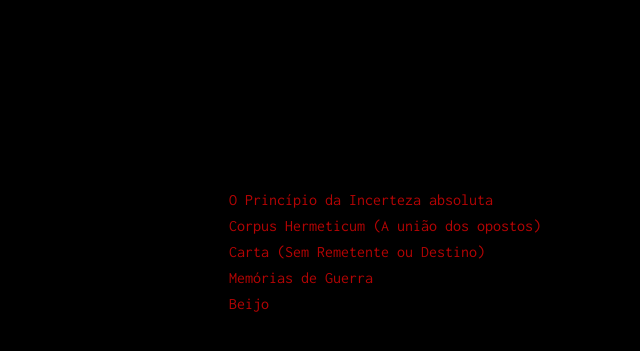
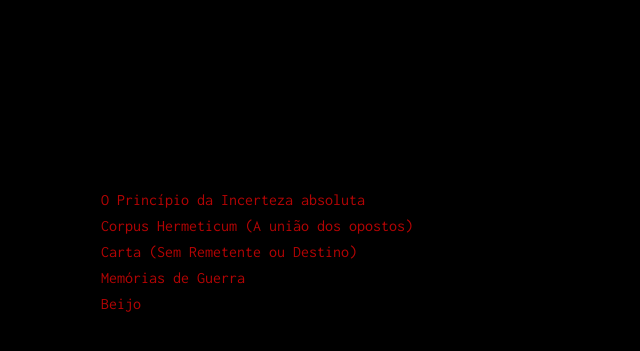
Before and after one commit to sorathpanzer/sorathpanzer.github.io, a Jekyll site: the page built from index.html, in a window 1280 px wide. Shown: the top 351 px of the page, without its empty margins (537-1177 px from the left). Built offline with Jekyll 4.4.1, drawn with Linux system fonts in a browser that asks for light colours.

Commit message:
Update main.scss

```diff
--- a/assets/css/main.scss
+++ b/assets/css/main.scss
@@ -16,7 +16,7 @@ body {
     text-align: left;
     position: absolute;
     top:  5%;
-    left: 50%;
+    left: 40%;
 }
 
 body::-moz-selection{
```
